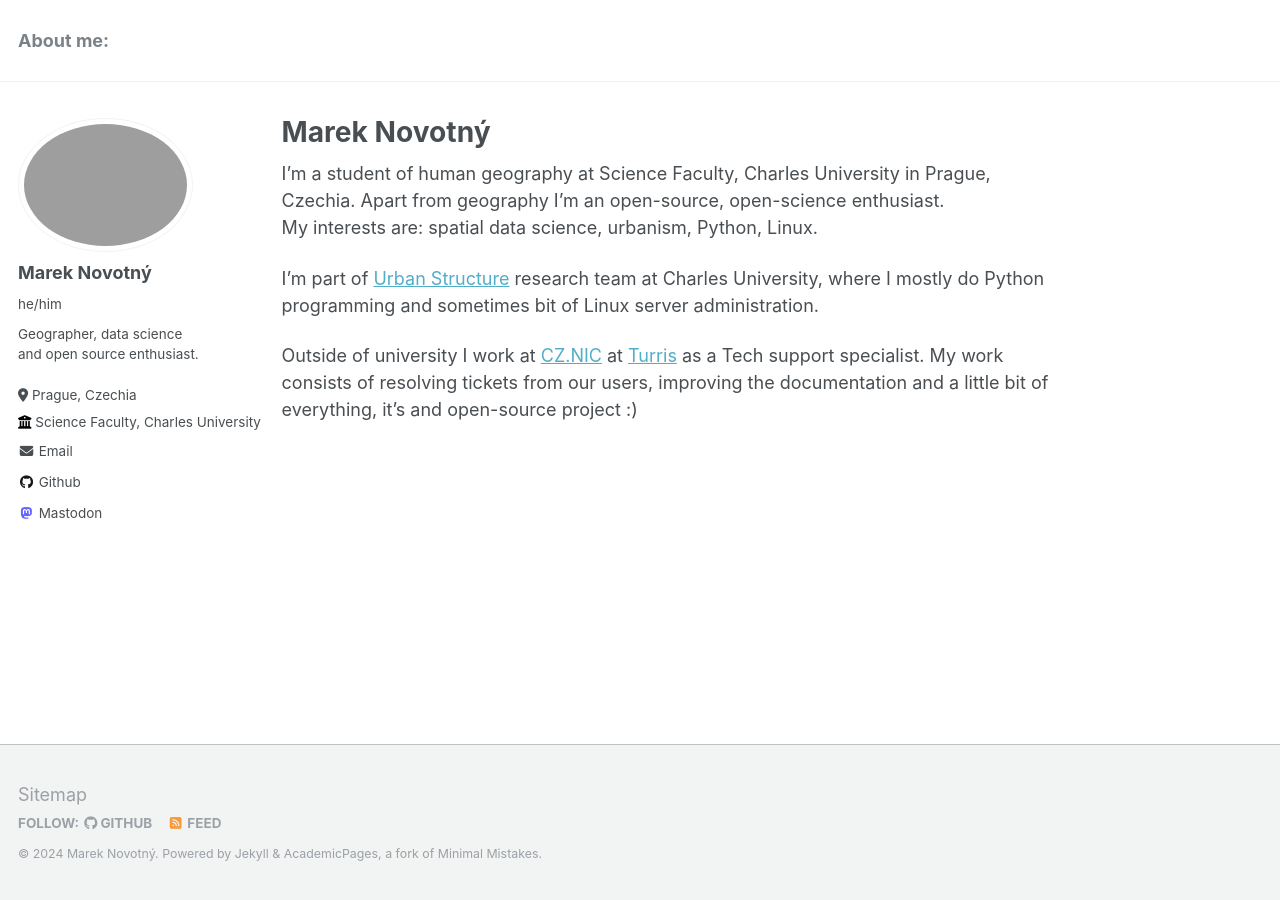
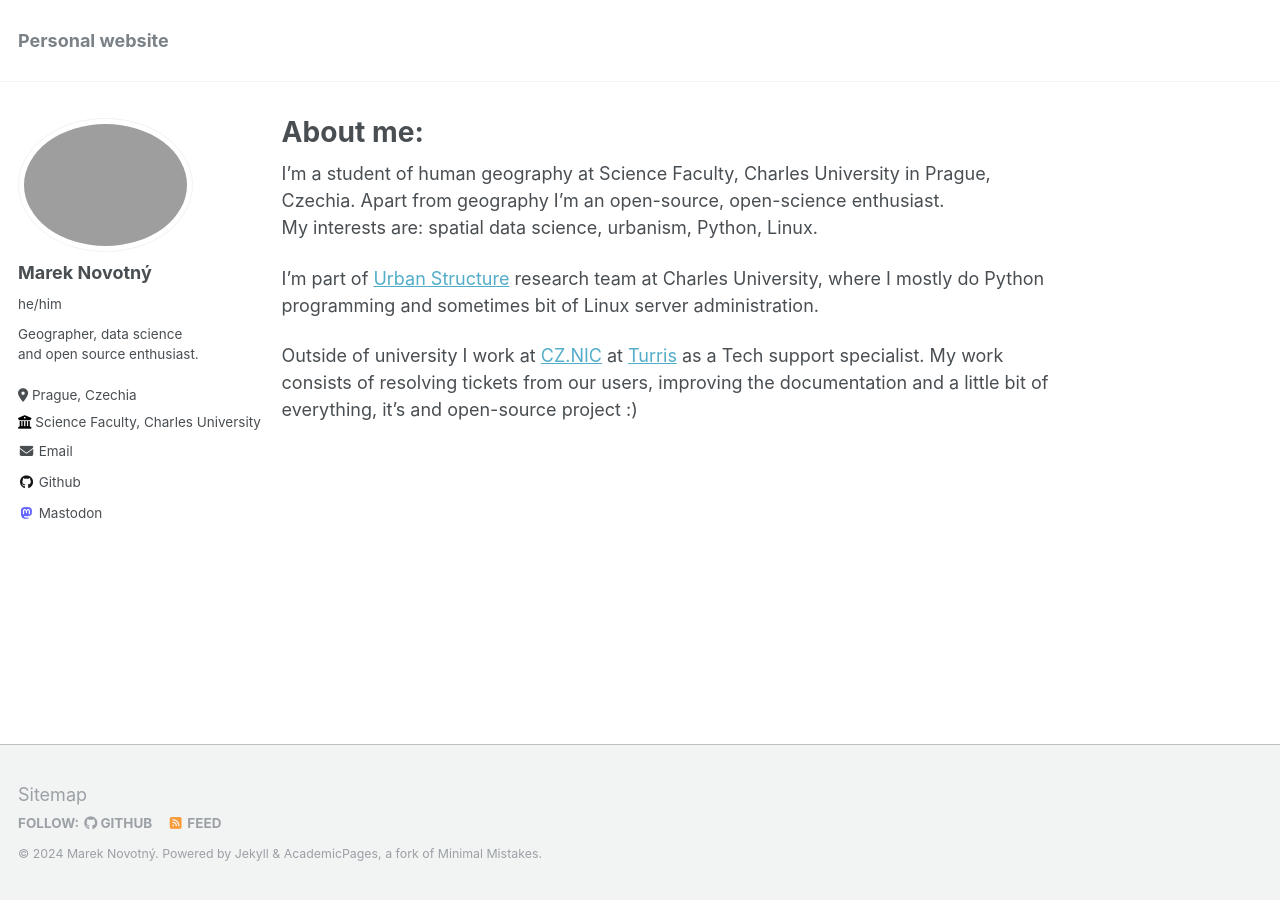
Before and after one commit to novotny-marek/novotny-marek.github.io, a Jekyll site: the page built from _pages/about.md, in a window 1280 px wide. Built offline with Jekyll 4.4.1, drawn with Linux system fonts in a browser that asks for light colours.

Commit message:
About me

```diff
--- a/_config.yml
+++ b/_config.yml
@@ -8,7 +8,7 @@
 
 # Basic Site Settings
 locale                   : "en-US"
-title                    : "About me:"
+title                    : "Personal website"
 title_separator          : "-"
 name                     : &name "Marek Novotný"
 description              : &description "personal description"
--- a/_pages/about.md
+++ b/_pages/about.md
@@ -1,6 +1,6 @@
 ---
 permalink: /
-title: "Marek Novotný"
+title: "About me:"
 author_profile: true
 redirect_from:
   - /about/
```
